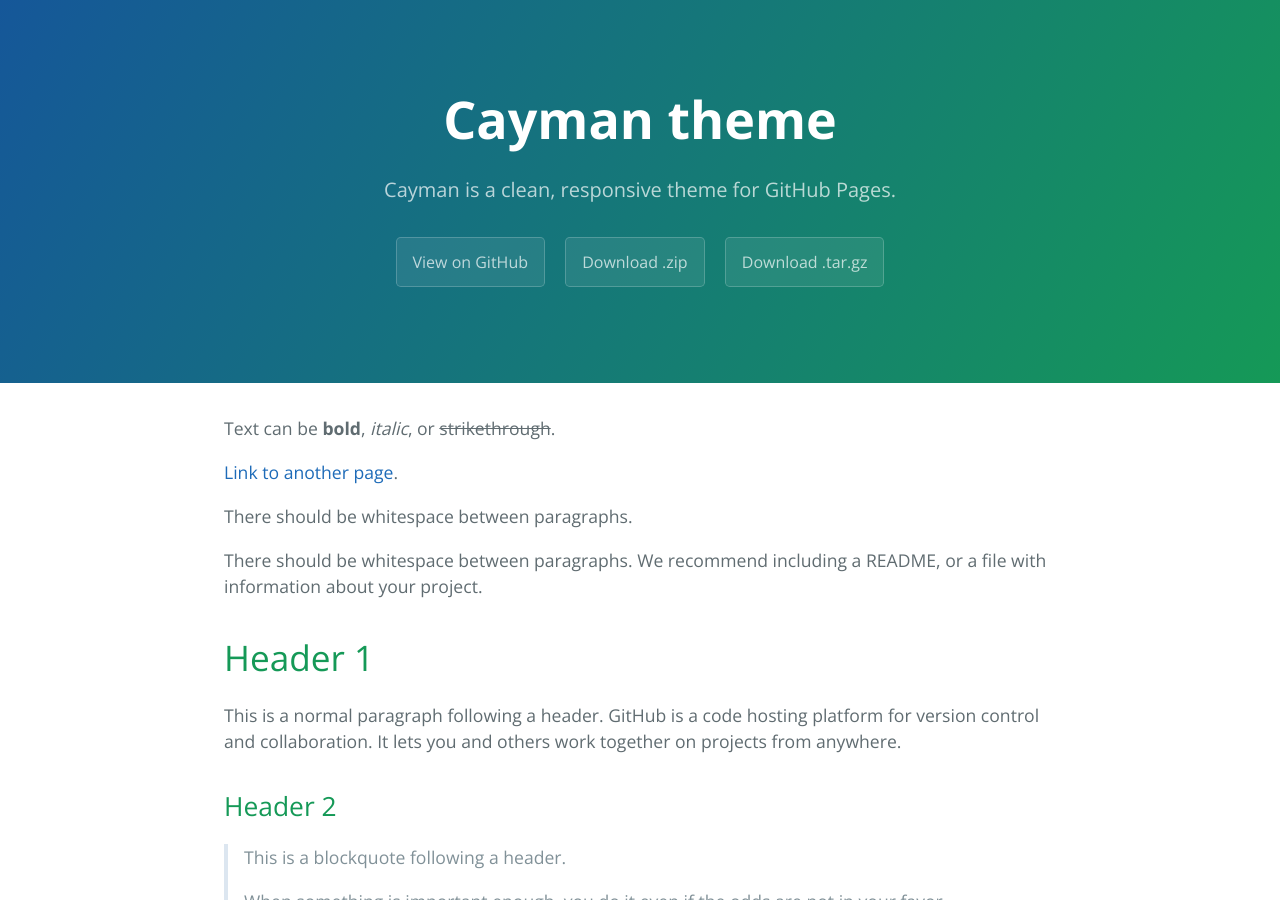
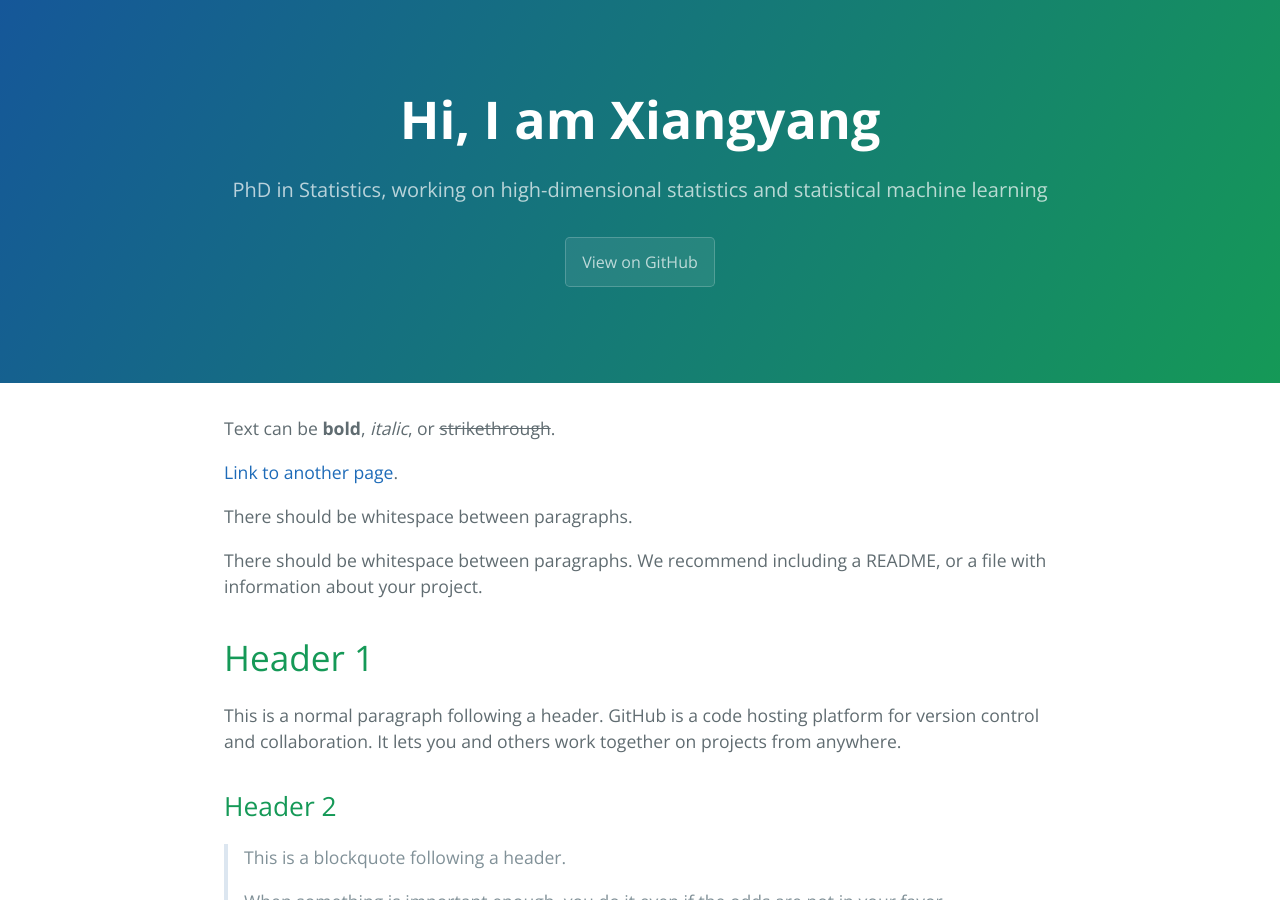
Before and after one commit to devcao/dev-ds-xy.github.io, a Jekyll site: the page built from index.md, in a window 1280 px wide and 900 px high. Built offline with Jekyll 4.4.1, drawn with Linux system fonts in a browser that asks for light colours.

Commit message:
Update _config.yml

```diff
--- a/_config.yml
+++ b/_config.yml
@@ -1,5 +1,5 @@
-title: Cayman theme
-description: Cayman is a clean, responsive theme for GitHub Pages.
-show_downloads: true
+title: Hi, I am Xiangyang
+description: PhD in Statistics, working on high-dimensional statistics and statistical machine learning
+show_downloads: false
 google_analytics:
 theme: jekyll-theme-cayman
```
